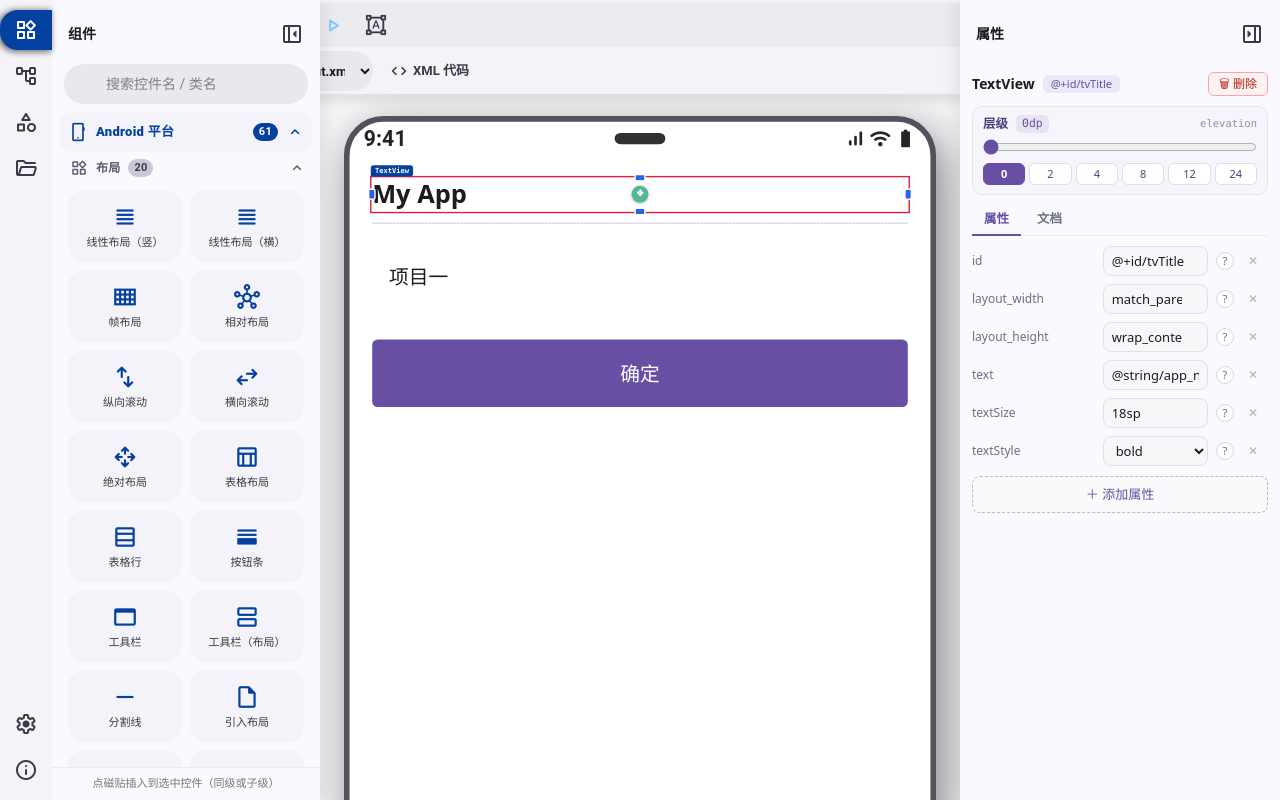
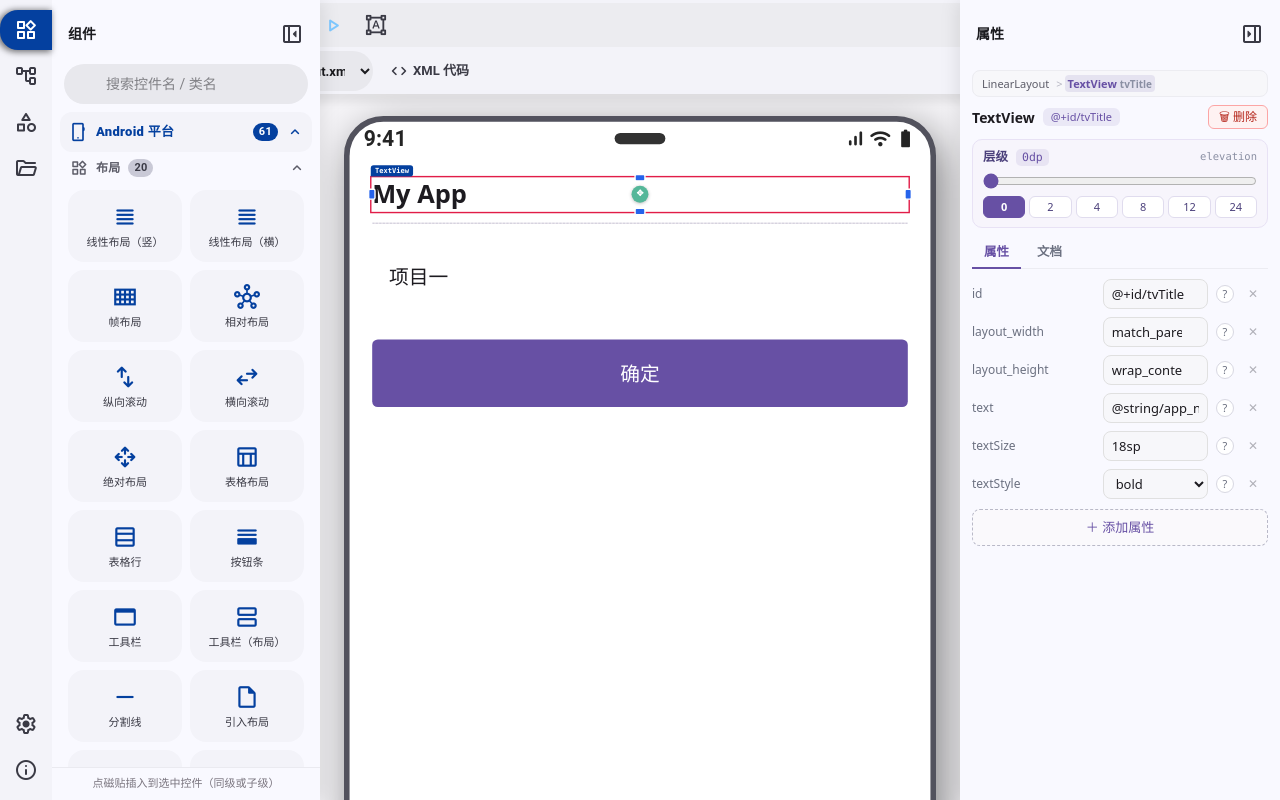
Before and after one commit to jiji5188/android-xml-canvas, a Next.js app: page /xml in a window 1280 px wide. Both pictures are taken after a click on the element "My App". Built offline with nearby package versions, Linux system fonts and the light colour scheme.

Commit message:
M16e breadcrumb chain above attr panel head (click to jump level)

```diff
--- a/components/AttrPanel.tsx
+++ b/components/AttrPanel.tsx
@@ -20,6 +20,10 @@ import { parseShapeSpec } from "@/lib/xml/shape-gen";
 
 interface Props {
   node: ResolvedNode;
+  /** M16e：根 → 当前节点的层级链（ScrollView > LinearLayout > TextView） */
+  chain?: { tag: string; path: string; id?: string }[];
+  /** M16e：点面包屑跳层 */
+  onSelectPath?: (path: string) => void;
   /** 提交单个属性值（已和原值不同才调用） */
   onCommit: (name: string, value: string) => void;
   /** 删除属性 */
@@ -109,6 +113,8 @@ function drawableNames(extras: ResourceExtras | null | undefined): string[] {
 
 export function AttrPanel({
   node,
+  chain,
+  onSelectPath,
   onCommit,
   onRemove,
   onAddAttr,
@@ -381,6 +387,25 @@ export function AttrPanel({
 
   return (
     <div className="axv-attr-panel">
+      {/* M16e：层级链（根 → 当前），比只看单层更清楚自己在哪一层 */}
+      {chain && chain.length > 1 ? (
+        <div className="axv-attr-chain" title="层级链：点任意一层可直接选中它">
+          {chain.map((c, i) => (
+            <span key={c.path} className="axv-chain-item">
+              {i > 0 ? <span className="axv-chain-sep">&gt;</span> : null}
+              <button
+                type="button"
+                className={"axv-chain-node" + (i === chain.length - 1 ? " on" : "")}
+                onClick={() => onSelectPath?.(c.path)}
+                title={c.id ? `${c.tag}  ${c.id}` : c.tag}
+              >
+                {shortTag(c.tag)}
+                {c.id ? <i className="axv-chain-id">{c.id.replace(/^@\+?id\//, "")}</i> : null}
+              </button>
+            </span>
+          ))}
+        </div>
+      ) : null}
       <div className="axv-attr-head">
         <span className="axv-attr-tag">{tag}</span>
         {node.rawAttrs.id ? <span className="axv-attr-id">{node.rawAttrs.id}</span> : null}
--- a/components/XmlEditor.tsx
+++ b/components/XmlEditor.tsx
@@ -8,6 +8,7 @@
 
 import { useEffect, useMemo, useRef, useState, useCallback, useDeferredValue } from "react";
 import { parseLayoutXml, findNode, serialize, nodeAtLine } from "@/lib/xml/parser";
+import { pathChainOf } from "@/lib/xml/path-chain";
 import { buildRenderModel } from "@/lib/xml/css";
 import type { MeasuredMap } from "@/lib/xml/constraints";
 import { commitHistoryState, EMPTY_MARK, type MergeMark } from "@/lib/xml/history";
@@ -1037,6 +1038,9 @@ export function XmlEditor() {
   /* ===== ConstraintLayout 约束编辑（一期：表单 + 自动推断） ===== */
   const [autoNotes, setAutoNotes] = useState<string[]>([]);
   useEffect(() => setAutoNotes([]), [selectedPath]);
+
+  /** M16e：根 → 当前节点的层级链（右侧属性面板顶部展示，可点击跳层） */
+  const pathChain = useMemo(() => pathChainOf(treeRoot, selectedPath), [treeRoot, selectedPath]);
 
   /** 选中节点的父节点（XmlNode） */
   const selectedParent = useMemo(() => {
@@ -2510,6 +2514,8 @@ const findResolved = findResolvedNode;
               )}
               <AttrPanel
                 node={selectedNode}
+                chain={pathChain}
+                onSelectPath={(p) => setSelectedPath(p)}
                 onCommit={commitAttr}
                 onRemove={removeAttr}
                 onAddAttr={() => setAddModalOpen(true)}
--- a/components/xml-canvas.css
+++ b/components/xml-canvas.css
@@ -1587,6 +1587,69 @@
   gap: 8px;
   margin-bottom: 10px;
   flex-wrap: wrap;
+}
+/* M16e：层级链（ScrollView > LinearLayout > TextView），横向可滚，不折行 */
+.axv-attr-chain {
+  display: flex;
+  align-items: center;
+  gap: 2px;
+  margin: -2px 0 8px;
+  padding: 4px 6px;
+  background: #F7F7FA;
+  border: 1px solid #ECECF1;
+  border-radius: 8px;
+  overflow-x: auto;
+  white-space: nowrap;
+  scrollbar-width: none;
+  font-size: 11px;
+  line-height: 1.4;
+}
+.axv-attr-chain::-webkit-scrollbar {
+  height: 0;
+  display: none;
+}
+.axv-chain-item {
+  display: inline-flex;
+  align-items: center;
+  flex: 0 0 auto;
+}
+.axv-chain-sep {
+  color: #B6B6C2;
+  margin: 0 2px;
+  font-size: 11px;
+}
+.axv-chain-node {
+  display: inline-flex;
+  align-items: baseline;
+  gap: 3px;
+  border: 0;
+  background: transparent;
+  padding: 1px 3px;
+  border-radius: 4px;
+  color: #5D5D69;
+  font: inherit;
+  font-size: 11px;
+  cursor: pointer;
+  max-width: 140px;
+  overflow: hidden;
+  text-overflow: ellipsis;
+}
+.axv-chain-node:hover {
+  background: rgba(103, 80, 164, 0.1);
+  color: #6750A4;
+}
+.axv-chain-node.on {
+  color: #6750A4;
+  font-weight: 700;
+  background: rgba(103, 80, 164, 0.12);
+}
+.axv-chain-id {
+  font-style: normal;
+  font-size: 10px;
+  color: #8A8FA3;
+  max-width: 84px;
+  overflow: hidden;
+  text-overflow: ellipsis;
 }
 .axv-attr-tag {
   font-size: 14px;
--- /dev/null
+++ b/lib/xml/path-chain.ts
@@ -0,0 +1,35 @@
+// lib/xml/path-chain.ts — 选中节点 → 根到它的层级链（右侧属性面板顶部面包屑用）
+//
+// path 形如 "#0/1/2"：第一段恒为根（#0），其后每段是父节点 children 的下标。
+// 这里按下标逐段步进（不做字符串搜索），拿到 tag 和 id 给面板展示；
+// 纯函数，方便单测，也避免在组件里重复写解析逻辑。
+
+import type { XmlNode } from "./types";
+
+export interface ChainItem {
+  /** 原始标签（可能带包名前缀，展示时再 shortTag） */
+  tag: string;
+  /** 该节点自身的 path（可回传给 setSelectedPath 直接跳转） */
+  path: string;
+  /** android:id（若有，面包屑里显示便于区分同类型兄弟） */
+  id?: string;
+}
+
+/** 根 → 当前节点的链条；path 无效时返回空数组 */
+export function pathChainOf(root: XmlNode | null, path: string | null): ChainItem[] {
+  if (!root || !path) return [];
+  const segs = path.replace(/^#/, "").split("/").filter(Boolean);
+  if (segs.length === 0) return [];
+  // 第一段是根的下标（恒 0）；根节点本身也要进链条
+  const out: ChainItem[] = [{ tag: root.tag, path: "#" + segs[0], id: root.attrs["id"] }];
+  let cur: XmlNode = root;
+  for (let i = 1; i < segs.length; i++) {
+    const idx = parseInt(segs[i], 10);
+    if (!Number.isFinite(idx)) break;
+    const next = cur.children[idx];
+    if (!next) break;
+    cur = next;
+    out.push({ tag: cur.tag, path: "#" + segs.slice(0, i + 1).join("/"), id: cur.attrs["id"] });
+  }
+  return out;
+}
```
Also changed, not shown: 1 other file (tests, documents, lock files or other folders).
